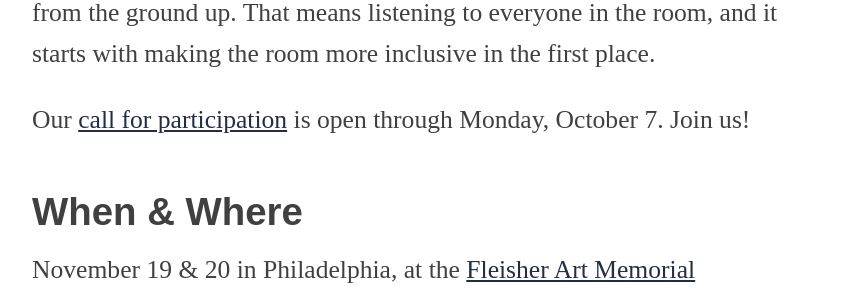
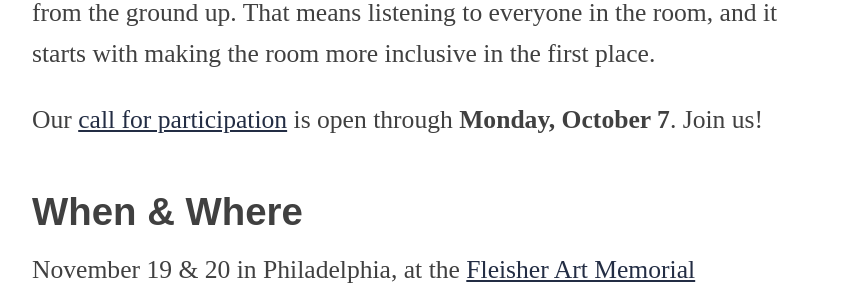
Before and after one commit to OpenNews/srccon-lead, a Jekyll site: the page built from homepage.md, in a window 1280 px wide and 900 px high, scrolled down 646 px. Shown: the part 155-455 px from the top of the window, without its empty margins (208-1070 px from the left). Built offline with Jekyll 4.4.1, drawn with Linux system fonts in a browser that asks for light colours.

Commit message:
text updates for cfp

```diff
--- a/homepage.md
+++ b/homepage.md
@@ -9,7 +9,7 @@ permalink: /index.html
 
 SRCCON:LEAD will reimagine how leadership works in journalism because we have to stop making the same mistakes. Through talks, hands-on sessions, and emergent conversations, 125 participants will spend two days developing the skills to build more representative news organizations—from within or from the ground up. That means listening to everyone in the room, and it starts with making the room more inclusive in the first place.
 
-Our [call for participation](/participation/form) is open through Monday, October 7. Join us!
+Our [call for participation](/participation/form) is open through **Monday, October 7**. Join us!
 
 ## When & Where
 
```
